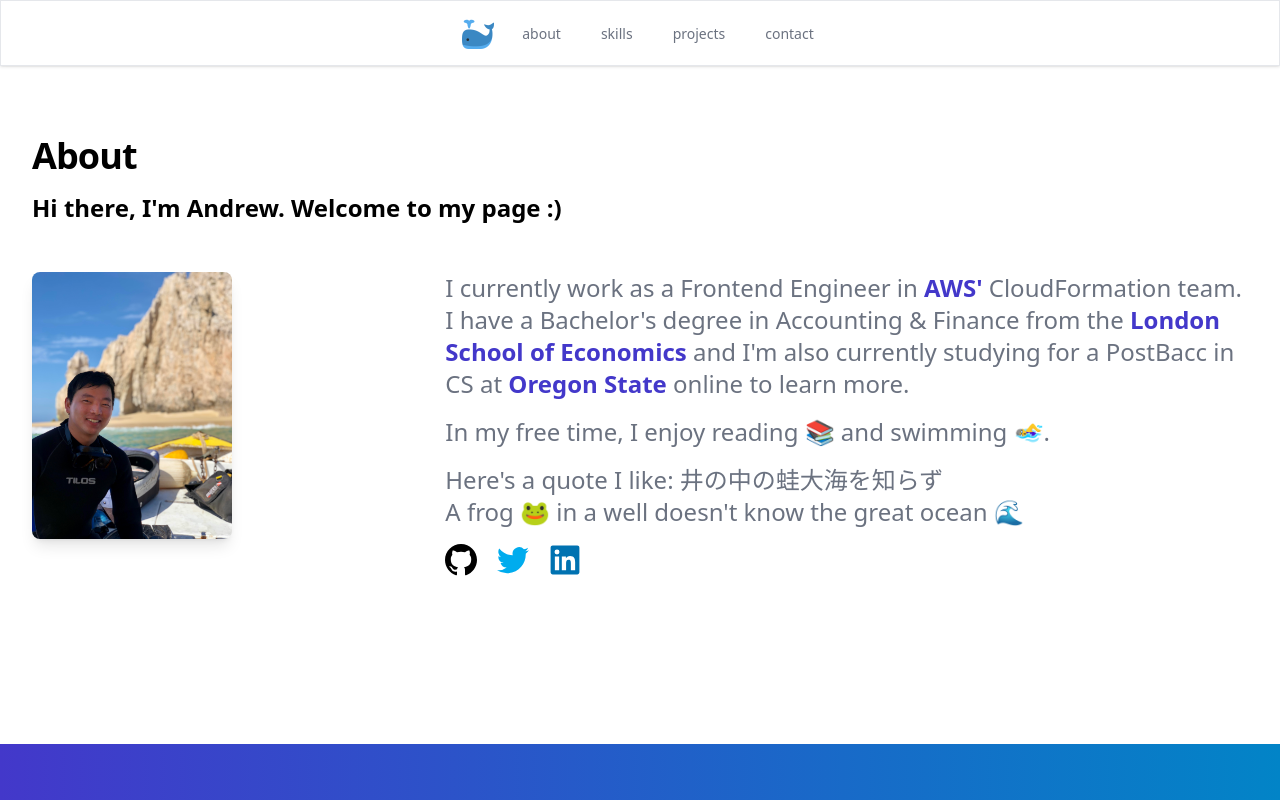
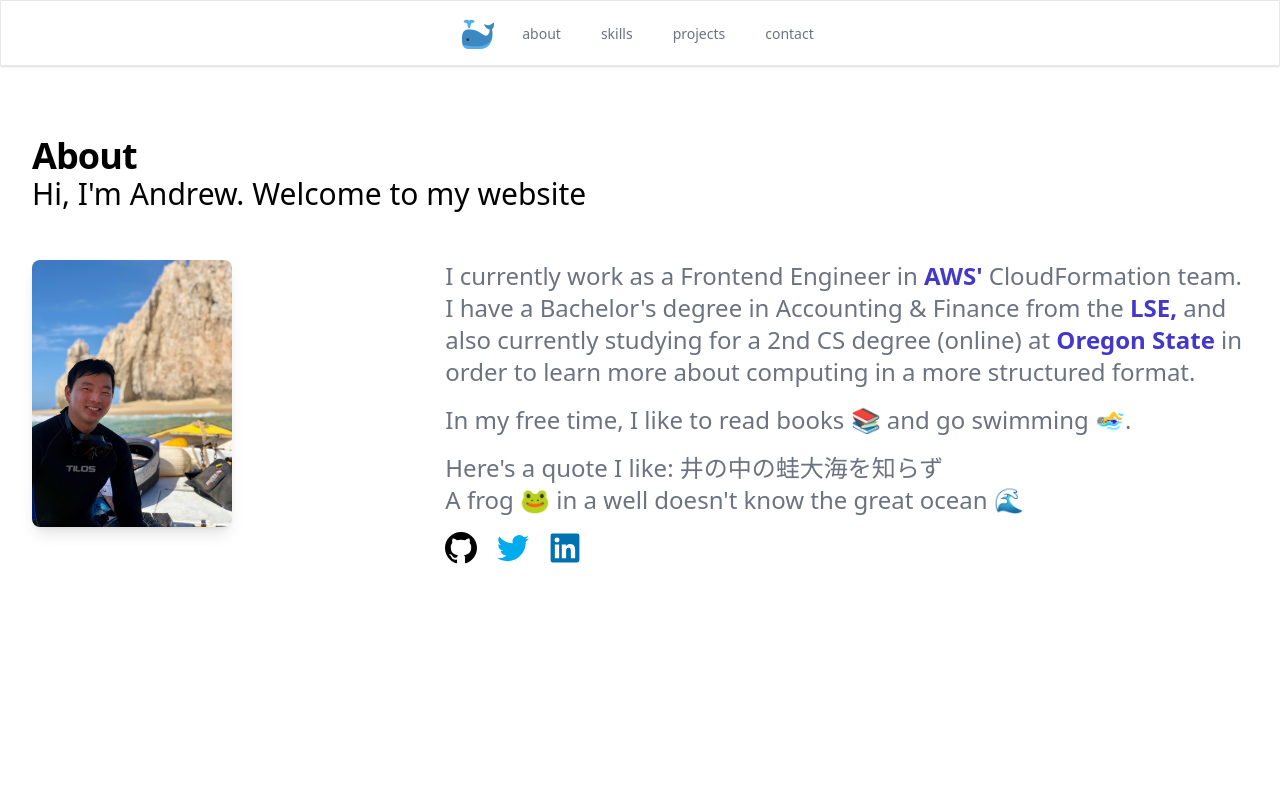
Before and after one commit to adnjoo/portfolio-website, a React (Vite) app: page / in a window 1280 px wide. Shown: the top 800 px of the page. Built offline with nearby package versions, Linux system fonts and the light colour scheme.

Commit message:
add typed js

```diff
--- a/package.json
+++ b/package.json
@@ -13,7 +13,8 @@
     "@heroicons/react": "^1.0.6",
     "react": "^18.2.0",
     "react-dom": "^18.2.0",
-    "react-indiana-drag-scroll": "^2.2.0"
+    "react-indiana-drag-scroll": "^2.2.0",
+    "react-typed": "^1.2.0"
   },
   "devDependencies": {
     "@types/react": "^18.0.15",
--- a/src/App.tsx
+++ b/src/App.tsx
@@ -8,7 +8,6 @@ import "./index.css";
 
 function App() {
   const [navLocation, setNavLocation] = useState("");
-  console.log(navLocation)
   return (
     <>
       <Navbar navLocation={navLocation} setNavLocation={setNavLocation} />
--- a/src/components/About.tsx
+++ b/src/components/About.tsx
@@ -1,10 +1,10 @@
+import Typed from "react-typed";
 import AboutLink from "./AboutLink";
 
 const person = {
   name: "Andrew Njoo",
   role: "Software Builder",
   imageUrl: "./pfp.jpeg",
-  intro: "Hi there, I'm Andrew. Welcome to my page :)",
   githubUrl: "https://github.com/adnjoo",
   twitterUrl: "https://twitter.com/adnjoo",
   linkedinUrl: "https://linkedin.com/in/adnjoo",
@@ -22,7 +22,9 @@ export default function About() {
               About
             </h2>
             {/* Introduction */}
-            <p className="text-2xl text-dark-700 font-bold">{person.intro}</p>
+            <Typed
+            className="text-3xl"
+            strings={["Hi, I'm Andrew. Welcome to my website"]} typeSpeed={40} />
           </div>
           <div className="lg:col-span-2">
             <ul
@@ -56,38 +58,46 @@ export default function About() {
                         {
                           <AboutLink
                             href="https://www.lse.ac.uk/"
-                            text="London School of Economics "
+                            text="LSE, "
                           />
                         }
-                        and I'm also currently studying for a PostBacc in CS at{" "}
+                        and also currently studying for a 2nd CS degree
+                        (online) at{" "}
                         {
                           <AboutLink
                             href="https://oregonstate.edu/"
                             text="Oregon State "
                           />
                         }
-                        online to learn more.
+                        in order to learn more about computing in a more structured
+                        format.
                       </div>
                       {/* P2 */}
                       <div className="order-3 ">
-                        <p className="text-gray-500">In my free time, I enjoy reading 📚 and swimming 🏊‍♀️.</p>
+                        <p className="text-gray-500">
+                          In my free time, I like to read books 📚 and go swimming 🏊‍♀️.
+                        </p>
                       </div>
                       {/* P3 */}
                       <div className="order-1 ">
-                        <p className="text-gray-500">Here's a quote I like: 井の中の蛙大海を知らず</p>
-                        <p className="text-gray-500">A frog 🐸 in a well doesn't know the great ocean 🌊</p>
+                        <p className="text-gray-500">
+                          Here's a quote I like: 井の中の蛙大海を知らず
+                        </p>
+                        <p className="text-gray-500">
+                          A frog 🐸 in a well doesn't know the great ocean 🌊
+                        </p>
                       </div>
                       {/* Social Links */}
-                      <ul role="list" className="flex space-x-5">
+                      <ul
+                        role="list"
+                        className="flex space-x-5 flex-column"
+                        style={{ minHeight: "100px" }}
+                      >
                         <li>
-                          <a
-                            href={person.githubUrl}
-                            className="text-gray-400 hover:text-gray-500"
-                            target="_blank"
-                          >
+                          <a href={person.githubUrl} target="_blank">
                             <span className="sr-only">Github</span>
                             <svg
-                              className="w-8 h-8"
+                              className="w-8 h-8 hover:w-12 hover:h-12 icon-transition"
                               aria-hidden="true"
                               fill="black"
                               viewBox="0 0 24 24"
@@ -97,14 +107,10 @@ export default function About() {
                           </a>
                         </li>
                         <li>
-                          <a
-                            href={person.twitterUrl}
-                            className="text-gray-400 hover:text-gray-500"
-                            target="_blank"
-                          >
+                          <a href={person.twitterUrl} target="_blank">
                             <span className="sr-only">Twitter</span>
                             <svg
-                              className="w-8 h-8"
+                              className="w-8 h-8 hover:w-12 hover:h-12 icon-transition"
                               aria-hidden="true"
                               fill="#00acee"
                               viewBox="0 0 20 20"
@@ -114,14 +120,10 @@ export default function About() {
                           </a>
                         </li>
                         <li>
-                          <a
-                            href={person.linkedinUrl}
-                            className="text-gray-400 hover:text-gray-500"
-                            target="_blank"
-                          >
+                          <a href={person.linkedinUrl} target="_blank">
                             <span className="sr-only">LinkedIn</span>
                             <svg
-                              className="w-8 h-8"
+                              className="w-8 h-8 hover:w-12 hover:h-12 icon-transition"
                               aria-hidden="true"
                               fill="#0072b1"
                               viewBox="0 0 20 20"
--- a/src/components/Skills.tsx
+++ b/src/components/Skills.tsx
@@ -9,33 +9,36 @@ const skills = [
   { name: "Python", image: "skill_py.png" },
   { name: "Git", image: "skill_git.png" },
   { name: "Jest", image: "skill_jest.png" },
-  { name: "Redux", image: "skill_rtk.png", background: 'white' },
+  { name: "Redux", image: "skill_rtk.png", background: "white" },
 ];
 
 // https://tailwindui.com/components/marketing/sections/logo-clouds
 // Simple with heading on brand
 export default function Skills() {
   return (
-    <div className="bg-gradient-to-r from-indigo-700 to-sky-600" id='skills'>
+    <div className="bg-gradient-to-r from-indigo-700 to-sky-600" id="skills">
       <div className="max-w-7xl mx-auto py-16 px-4 sm:py-20 sm:px-6 lg:px-8">
         <h2 className="text-3xl font-extrabold text-white">Skills</h2>
         <ScrollContainer className="scroll-container">
           <div className="flex flex-row mt-8 lg:mt-10">
             {skills.map((skill) => (
-              <>
+              <div key={skill.name}>
                 <div
                   className="mx-3 text-white text-center sm:text-xl md:text-2xl font-bold"
-                  key={skill.name}
                   style={{ minWidth: "100px" }}
                 >
                   {skill.name}
                   <img
                     className="mx-auto"
                     src={skill.image}
-                    style={{ maxWidth: "55px", background: skill.background, borderRadius: '10px' }}
+                    style={{
+                      maxWidth: "55px",
+                      background: skill.background,
+                      borderRadius: "10px",
+                    }}
                   />
                 </div>
-              </>
+              </div>
             ))}
           </div>
         </ScrollContainer>
--- a/src/index.css
+++ b/src/index.css
@@ -7,3 +7,7 @@
     @apply scroll-smooth;
   }
 }
+
+.icon-transition {
+  transition: width 0.2s, height 0.2s;
+}
```
Also changed, not shown: 1 other file (tests, documents, lock files or other folders).
